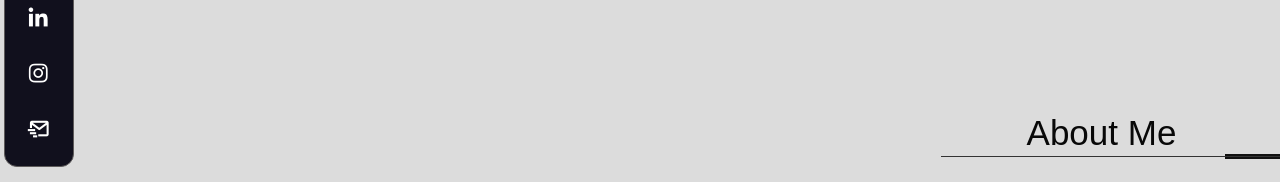
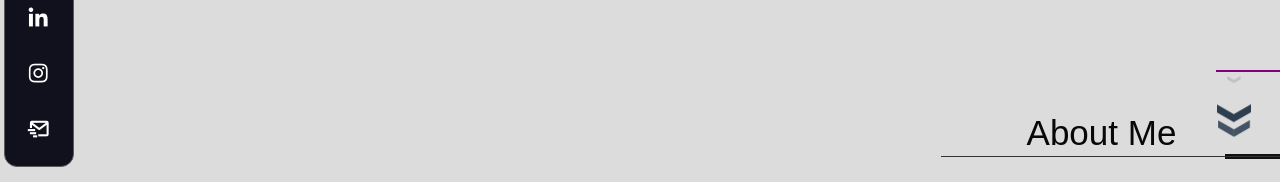
Before and after one commit to Abinesh-A/web-reactjs, a React (Create React App) app: page / in a window 1280 px wide. Shown: the part 625-807 px from the top of the page. Built offline with nearby package versions, Linux system fonts and the light colour scheme.

Commit message:
x-last...

```diff
--- a/src/components/Page1.js
+++ b/src/components/Page1.js
@@ -31,6 +31,11 @@ export const Page1 = ({ home }) => {
         <div class="three">
           <h1>About Me</h1>
         </div>
+        <div class="contain">
+          <div class="chevron"></div>
+          <div class="chevron"></div>
+          <div class="chevron"></div>
+        </div>
       </div>
     </>
   );
--- a/src/styles/page1.css
+++ b/src/styles/page1.css
@@ -68,7 +68,93 @@ hr {
   height: 400px;
   width: 400px;
 } */
+.contain {
+  /* display: flex; */
+  /* justify-content: flex-end; */
+  /* align-items: center; */
+  border: 1px solid purple;
+  width: 5%;
+  position: absolute;
+  margin-bottom: 10%;
+  /* height: 100vh; */
+}
 
+.chevron {
+  position: absolute;
+  width: 2.1rem;
+  height: 0.48rem;
+  opacity: 0;
+  transform: scale(0.3);
+  -webkit-animation: move-chevron 3s ease-out infinite;
+          animation: move-chevron 3s ease-out infinite;
+}
+
+.chevron:first-child {
+  -webkit-animation: move-chevron 3s ease-out 1s infinite;
+          animation: move-chevron 3s ease-out 1s infinite;
+}
+
+.chevron:nth-child(2) {
+  -webkit-animation: move-chevron 3s ease-out 2s infinite;
+          animation: move-chevron 3s ease-out 2s infinite;
+}
+
+.chevron:before,
+.chevron:after {
+  content: "";
+  position: absolute;
+  top: 0;
+  height: 100%;
+  width: 50%;
+  background: #2c3e50;
+}
+
+.chevron:before {
+  left: 0;
+  transform: skewY(30deg);
+}
+
+.chevron:after {
+  right: 0;
+  width: 50%;
+  transform: skewY(-30deg);
+}
+
+@-webkit-keyframes move-chevron {
+  25% {
+    opacity: 1;
+  }
+  33.3% {
+    opacity: 1;
+    transform: translateY(2.28rem);
+  }
+  66.6% {
+    opacity: 1;
+    transform: translateY(3.12rem);
+  }
+  100% {
+    opacity: 0;
+    transform: translateY(4.8rem) scale(0.5);
+  }
+}
+
+@keyframes move-chevron {
+  25% {
+    opacity: 1;
+  }
+  33.3% {
+    opacity: 1;
+    transform: translateY(2.28rem);
+  }
+  66.6% {
+    opacity: 1;
+    transform: translateY(3.12rem);
+  }
+  100% {
+    opacity: 0;
+    transform: translateY(4.8rem) scale(0.5);
+  }
+}
 .three{
   width: 30%;
 }
```
